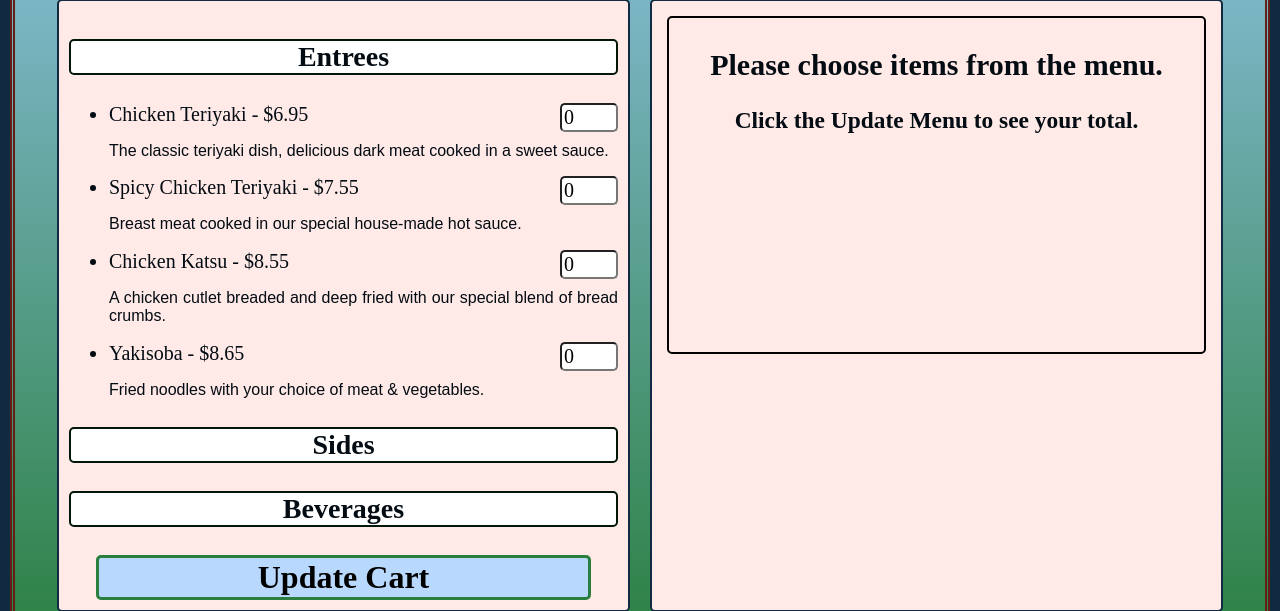
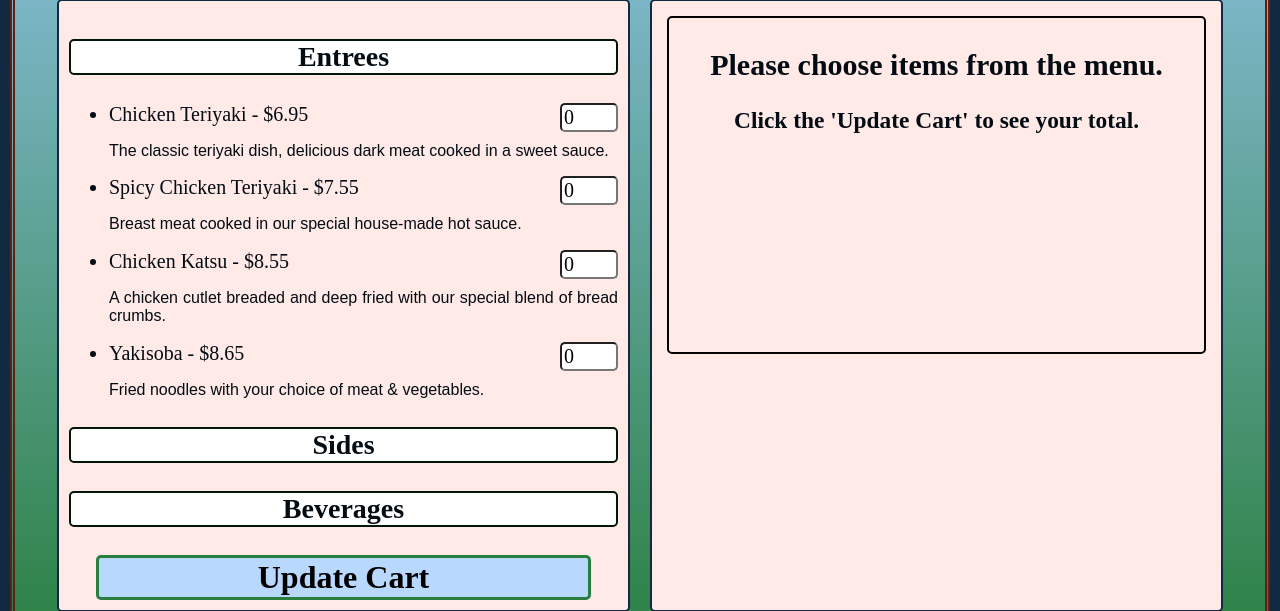
Before and after one commit to Titane73/it262-p3-food-truck, a PHP site: page / in a window 1280 px wide. Shown: the part 297-908 px from the top of the page. Run offline with PHP 8.4, Linux system fonts and the light colour scheme; some libraries are stand-ins or nearby versions.

Commit message:
makes another mini update

```diff
--- a/index.php
+++ b/index.php
@@ -224,7 +224,7 @@ if ($_SERVER['REQUEST_METHOD'] == 'POST') { // Only need to run this code if we
                 <?php
                     } else {
                         echo "<h2>Please choose items from the menu.</h2>";
-                        echo "<h3>Click the Update Menu to see your total.</h3>";
+                        echo "<h3>Click the <strong>'Update Cart'</strong> to see your total.</h3>";
                     }
                 ?>
                 </div>
```
